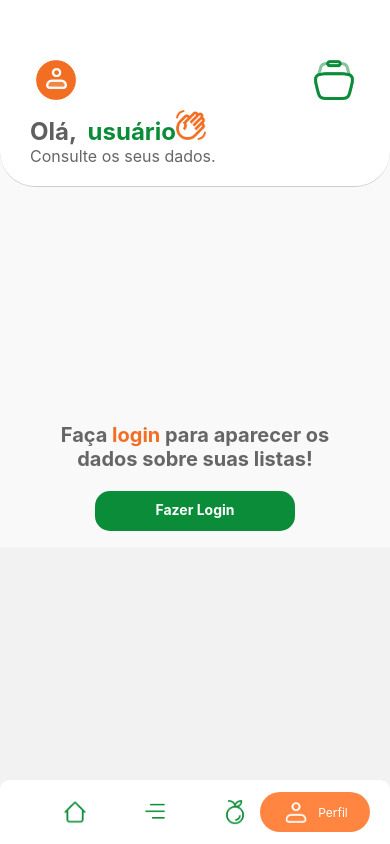
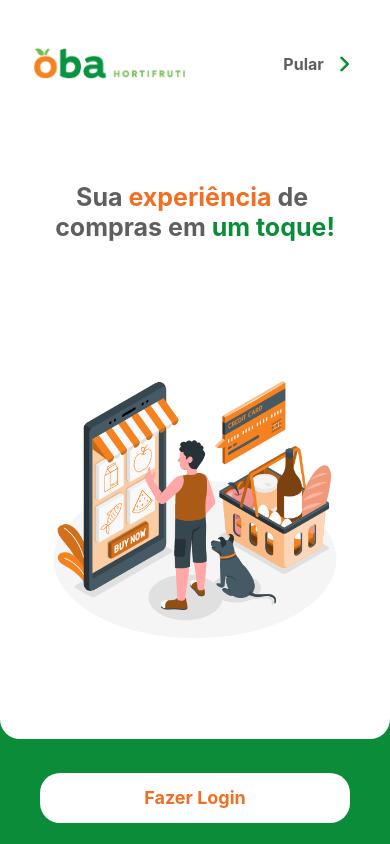
Before and after one commit to MariMari021/AllMarket, a React Native app: screen /Perfil in a window 390 px wide. Built offline with nearby package versions, Linux system fonts and the light colour scheme.

Commit message:
FIM DE APLICATIVO

```diff
--- a/pages/cadastro.js
+++ b/pages/cadastro.js
@@ -1,31 +1,45 @@
 import React, { useState } from 'react';
-import { View, Text, TextInput, TouchableOpacity, StyleSheet, ScrollView, ImageBackground, Image } from 'react-native';
+import { StyleSheet, ImageBackground, View, TextInput, TouchableOpacity, Text, ScrollView, Image } from 'react-native';
+import { useNavigation } from '@react-navigation/native';
 import AsyncStorage from '@react-native-async-storage/async-storage';
-import uuidv4 from './uuidConfig';
-import { useUser } from './UserContext';
+import { SafeAreaView } from 'react-native-web';
 
-export function Cadastro( {navigation} ) {
+export function Cadastro() {
   const [username, setUsername] = useState('');
   const [birthday, setBirthday] = useState('');
   const [phone, setPhone] = useState('');
   const [email, setEmail] = useState('');
   const [password, setPassword] = useState('');
   const [errorMessage, setErrorMessage] = useState('');
-  const { setUserId, setIsAnonymous } = useUser();
+  const navigation = useNavigation();
 
-  const handleUsernameChange = (text) => setUsername(text);
-  const handleBirthdayChange = (text) => setBirthday(text.replace(/[^\d/]/g, ''));
-  const handlePhoneChange = (text) => setPhone(text.replace(/[^\d]/g, ''));
+  const handleUsernameChange = (text) => {
+    setUsername(text);
+  };
+
+  const handleBirthdayChange = (text) => {
+    text = text.replace(/[^\d/]/g, '');
+    setBirthday(text);
+  };
+
+  const handlePhoneChange = (text) => {
+    text = text.replace(/[^\d]/g, '');
+    setPhone(text);
+  };
+
   const handleEmailChange = (text) => {
     setEmail(text);
+
     if (!text.includes('@')) {
       setErrorMessage('Por favor, insira um email válido.');
     } else {
       setErrorMessage('');
     }
   };
+
   const handlePasswordChange = (text) => {
     setPassword(text);
+
     if (text.length !== 8 || !/[!@#$%]/.test(text)) {
       setErrorMessage('A senha deve ter 8 caracteres e conter pelo menos um símbolo (!@#$%).');
     } else {
@@ -40,24 +54,21 @@ export function Cadastro( {navigation} ) {
     }
 
     try {
-      const userId = uuidv4(); // Use a função uuidv4 importada para gerar um UUID para o ID do usuário
-      const userData = { userId, username, birthday, phone, email, password };
-      await AsyncStorage.setItem('userData', JSON.stringify(userData));
-      setUserId(userId);
-      setIsAnonymous(false); // Usuário não é mais anônimo
-      navigation.navigate('Home');
+      // Salvando os dados do cadastro no AsyncStorage
+      await AsyncStorage.setItem('userData', JSON.stringify({ username, email, password }));
+      navigation.navigate('Main');
       setErrorMessage('');
     } catch (error) {
       console.error('Erro ao salvar os dados do cadastro:', error);
     }
   };
 
-
   const handleBackPress = () => {
-    navigation.navigate('Home');
+    navigation.goBack();
   };
 
   return (
+
     <ScrollView contentContainerStyle={styles.scrollContainer}>
       <View style={styles.container}>
         <ImageBackground
@@ -65,7 +76,7 @@ export function Cadastro( {navigation} ) {
           style={styles.backgroundImage}
         >
           <View style={styles.formContainer}>
-            <Text style={styles.welcomeText}>Cadastre-se agora!</Text>
+            <Text style={styles.welcomeText}>Cadastre-se agora para {'\n'}uma melhor experiência!</Text>
             <Image source={require('../assets/logo.png')} style={styles.image} />
             <TextInput
               style={styles.input}
@@ -75,7 +86,7 @@ export function Cadastro( {navigation} ) {
             />
             <TextInput
               style={styles.input}
-              placeholder="(dd/mm/aaaa)"
+              placeholder="Data de Nascimento (dd/mm/aaaa)"
               value={birthday}
               onChangeText={handleBirthdayChange}
             />
@@ -114,19 +125,14 @@ export function Cadastro( {navigation} ) {
               style={styles.backButton}
               onPress={handleBackPress}
             >
-              <Image source={require('../assets/seta_esquerda.png')} style={styles.backButtonText} />
+              <Image source={require('../assets/seta_esquerda.png')} style={styles.backButtonSeta} />
             </TouchableOpacity>
           </View>
-
-
         </ImageBackground>
       </View>
     </ScrollView>
-
-);
-}
-
-
+  );
+};
 
 const styles = StyleSheet.create({
   scrollContainer: {
@@ -150,13 +156,13 @@ const styles = StyleSheet.create({
     borderTopRightRadius: 25,
     padding: 20,
     paddingTop: 40,
-    marginBottom: -180,
+    marginBottom: -200,
     paddingEnd: 40,
     paddingStart: 40,
     alignItems: 'center',
   },
   welcomeText: {
-    fontSize: 24,
+    fontSize: 21,
     fontWeight: 'bold',
     marginBottom: 20,
     textAlign: 'center',
@@ -190,9 +196,6 @@ const styles = StyleSheet.create({
     fontSize: 16,
     fontWeight: 'bold',
   },
-  button:{
-    backgroundColor: '#F26E22'
-  },
   backButton: {
     alignItems: 'center',
     marginTop: 10,
@@ -202,11 +205,10 @@ const styles = StyleSheet.create({
     alignSelf: 'flex-start',
     height: 50
   },
-  backButtonText: {
-    width: 45,
-    height:40,
+  backButtonSeta: {
     alignSelf: 'flex-start',
-    top: 10
+    width: 43,
+    height: 40
   },
   errorContainer: {
     width: '100%',
--- a/pages/compras.js
+++ b/pages/compras.js
@@ -74,7 +74,7 @@ export function Compras({ navigation }) {
                 style={styles.profile}
                 source={require('../assets/profile.png')}
               />
-              <TouchableOpacity>
+              <TouchableOpacity onPress={() => navigation.navigate('Main')}>
                 <Image
                   style={styles.sacola}
                   source={require('../assets/homeIcon.png')}
@@ -86,6 +86,8 @@ export function Compras({ navigation }) {
             </View>
           </View>
 
+
+        <View style={styles.cordefundo}>
           {nenhumValorDefinido ? (
             <View style={styles.mensagemContainer}>
               <Text style={styles.mensagem}>
@@ -191,6 +193,7 @@ export function Compras({ navigation }) {
               </View>
             </>
           )}
+          </View>
         </View>
       </ScrollView>
     </SafeAreaView>
@@ -206,6 +209,9 @@ const styles = StyleSheet.create({
     padding: 40,
     borderWidth: 1,
     borderColor: 'rgba(0, 0, 0, 0.16)'
+  },
+  cordefundo:{
+    backgroundColor: '#f9f9f9',
   },
   headerInicio: {
     flexDirection: "row",
@@ -246,10 +252,12 @@ const styles = StyleSheet.create({
     fontSize: 20,
     textAlign: 'center',
     paddingBottom: 10,
+    fontWeight: 'bold',
+    color: '#5f5f5f'
   },
   nenhumText: {
     color: "#0B8C38",
-    fontWeight: '800'
+    fontWeight: 'bold'
   },
   containerValorTotal: {
     paddingStart: 40,
--- a/pages/inicio.js
+++ b/pages/inicio.js
@@ -1,19 +1,18 @@
 import React from 'react';
-import { View, StyleSheet, TouchableOpacity, Text, Image, ScrollView } from 'react-native';
-import { SafeAreaView } from 'react-native-web';
+import { View, StyleSheet, TouchableOpacity, Text, Image, ScrollView, SafeAreaView } from 'react-native';
 
 export function Inicio({ navigation }) {
     const handleLoginPress = () => {
-        navigation.navigate('Login');
+        navigation.navigate('Cadastro');
     };
 
     const handleBackPress = () => {
-        navigation.navigate('Home'); // Navega de volta para a página Index
+        navigation.navigate('Main'); // Navega de volta para a página Index
     };
 
     return (
-        <SafeAreaView style={{backgroundColor:'#fff'}}>
-            <ScrollView style={{ flex: 1 }}>
+        <SafeAreaView style={styles.safeArea}>
+            <ScrollView contentContainerStyle={styles.scrollView}>
                 <View style={styles.container}>
                     <View style={styles.parteBranca}>
                         <View style={styles.header}>
@@ -22,12 +21,9 @@ export function Inicio({ navigation }) {
                                 <Text style={styles.backText}>Pular</Text>
                                 <Image source={require('../assets/setaDireita.png')} style={styles.backIcon} />
                             </TouchableOpacity>
-
-
                         </View>
                         <Text style={styles.text}>Sua <Text style={styles.orangeText}>experiência</Text> de {'\n'}compras em <Text style={styles.greenText}>um toque!</Text></Text>
                         <Image source={require('../assets/inicio.gif')} style={styles.imgPrincipal} />
-
                     </View>
                     <TouchableOpacity style={styles.button} onPress={handleLoginPress}>
                         <Text style={styles.buttonText}>Fazer Login</Text>
@@ -39,25 +35,30 @@ export function Inicio({ navigation }) {
 };
 
 const styles = StyleSheet.create({
+    safeArea: {
+        flex: 1,
+        backgroundColor: '#0B8C38',
+    },
+    scrollView: {
+        flexGrow: 1,
+    },
     container: {
         flex: 1,
-        backgroundColor: '#0B8C38',
         alignItems: 'center',
     },
     parteBranca: {
         backgroundColor: 'white',
         width: '100%',
-        height: '83%',
         paddingStart: '8%',
         paddingEnd: '8%',
         paddingTop: '12%',
-        paddingBottom: '42%',
+        paddingBottom: '22%',
         borderBottomLeftRadius: 20,
         borderBottomRightRadius: 20,
     },
     logo: {
         width: 155,
-        height: 35
+        height: 35,
     },
     header: {
         flexDirection: 'row',
@@ -77,16 +78,15 @@ const styles = StyleSheet.create({
         marginRight: 5,
         color: '#5F5F5F',
         fontWeight: 'bold',
-        fontSize: 16
+        fontSize: 16,
     },
     text: {
         color: '#5F5F5F',
         fontSize: 25,
         fontWeight: 'bold',
         textAlign: 'center',
-        alignItems: 'center',
         marginTop: 80,
-        marginBottom: '37%'
+        marginBottom: '37%',
     },
     orangeText: {
         color: '#F26E22',
@@ -106,14 +106,13 @@ const styles = StyleSheet.create({
         borderRadius: 20,
         width: 310,
         height: 50,
-        top: '5%'
+        marginTop: 34,
+        justifyContent: 'center',
+        alignItems: 'center',
     },
     buttonText: {
         color: '#F26E22',
         fontSize: 18,
         fontWeight: 'bold',
-        textAlign: 'center',
-        top: 10
     },
-
 });
--- a/pages/listaSalva.js
+++ b/pages/listaSalva.js
@@ -3,7 +3,6 @@ import { View, Text, TouchableOpacity, Modal, ScrollView, StyleSheet, Image } fr
 import { useNavigation } from '@react-navigation/native';
 import AsyncStorage from '@react-native-async-storage/async-storage';
 import { useListas } from './ListasContext';
-import { useUser } from './UserContext';
 
 export function ListaSalva({ route, valorLimite, categoriasComTotais }) {
     const navigation = useNavigation();
@@ -11,8 +10,6 @@ export function ListaSalva({ route, valorLimite, categoriasComTotais }) {
     const [selectedLista, setSelectedLista] = useState(null);
     const [modalExcluirVisible, setModalExcluirVisible] = useState(false);
     const { listasSalvas, setListasSalvas, saveListas } = useListas();
-    const { userId, isAnonymous } = useUser();
-
 
     useEffect(() => {
         if (route.params?.listasSalvas) {
@@ -25,18 +22,18 @@ export function ListaSalva({ route, valorLimite, categoriasComTotais }) {
         carregarListasSalvas(); // Carrega as listas salvas ao iniciar o componente
     }, []);
 
-    const salvarListas = async (listas, userId) => {
+    const salvarListas = async (listas) => {
         try {
             const jsonValue = JSON.stringify(listas);
-            await AsyncStorage.setItem(`@listasSalvas_${userId}`, jsonValue);
+            await AsyncStorage.setItem('@listasSalvas', jsonValue);
         } catch (error) {
             console.error('Erro ao salvar as listas: ', error);
         }
     };
 
-    const carregarListasSalvas = async (userId) => {
+    const carregarListasSalvas = async () => {
         try {
-            const listasSalvasString = await AsyncStorage.getItem(`@listasSalvas_${userId}`);
+            const listasSalvasString = await AsyncStorage.getItem('@listasSalvas');
             if (listasSalvasString !== null) {
                 setListasSalvas(JSON.parse(listasSalvasString));
             }
@@ -44,15 +41,6 @@ export function ListaSalva({ route, valorLimite, categoriasComTotais }) {
             console.error('Erro ao carregar as listas salvas: ', error);
         }
     };
-
-    useEffect(() => {
-        const fetchListas = async () => {
-            if (userId) {
-                await carregarListasSalvas(userId);
-            }
-        };
-        fetchListas();
-    }, [userId]);
 
     const handleListaPress = (lista) => {
         setSelectedLista(lista);
@@ -64,7 +52,7 @@ export function ListaSalva({ route, valorLimite, categoriasComTotais }) {
         setListasSalvas(novasListas);
         setModalVisible(false);
         setModalExcluirVisible(false);
-        await saveListas(novasListas); // Salva as listas após excluir
+        await salvarListas(novasListas); // Salva as listas após excluir
         if (route.params?.atualizarListas) {
             route.params.atualizarListas(novasListas);
         }
@@ -92,7 +80,7 @@ export function ListaSalva({ route, valorLimite, categoriasComTotais }) {
                 </View>
                 <View style={styles.containerLogo}>
                     <Text style={styles.bemVindo}><Text style={styles.subtitulo}>Lista</Text> Salva</Text>
-                    <Text style={styles.subtitle}>Consulte os as listas que você salvou anteriomente.</Text>
+                    <Text style={styles.subtitle}>Consulte as listas que você salvou anteriormente.</Text>
                 </View>
             </View>
 
@@ -203,6 +191,7 @@ export function ListaSalva({ route, valorLimite, categoriasComTotais }) {
     );
 }
 
+
 const styles = StyleSheet.create({
     container: {
         flexGrow: 1,
@@ -272,7 +261,8 @@ const styles = StyleSheet.create({
         marginBottom: 25,
         borderWidth: 1,
         borderColor: '#ccc',
-        height: 110
+        height: 110,
+        top: 25
     },
     textContainer: {
         flex: 1,
--- a/pages/perfil.js
+++ b/pages/perfil.js
@@ -1,24 +1,20 @@
 import React, { useState, useEffect } from 'react';
-import { View, Text, TouchableOpacity, StyleSheet, ScrollView, Image } from 'react-native';
+import { View, Text, TextInput, StyleSheet, TouchableOpacity, Image } from 'react-native';
+import { useNavigation } from '@react-navigation/native';
 import AsyncStorage from '@react-native-async-storage/async-storage';
-import { useNavigation } from '@react-navigation/native';
-import { useUser } from './UserContext';
-import { useListas } from './ListasContext';
+import { useListas } from './ListasContext'; // Importe o contexto das listas
 
 export function Perfil() {
-  const { userId, logout: userLogout } = useUser();
-  const { logout: listasLogout } = useListas();
+  const navigation = useNavigation();
+  const { listasSalvas, totalProdutos } = useListas(); // Use o contexto das listas
   const [userData, setUserData] = useState({ username: '', email: '', password: '' });
-  const [isLoggedIn, setIsLoggedIn] = useState(false);
-  const navigation = useNavigation();
-
   useEffect(() => {
     const getUserData = async () => {
       try {
+        // Recuperando os dados salvos do AsyncStorage
         const storedUserData = await AsyncStorage.getItem('userData');
         if (storedUserData) {
           setUserData(JSON.parse(storedUserData));
-          setIsLoggedIn(true);
         }
       } catch (error) {
         console.error('Erro ao recuperar os dados do cadastro:', error);
@@ -28,46 +24,42 @@ export function Perfil() {
     getUserData();
   }, []);
 
-  const handleLogout = async () => {
-    try {
-      console.log('Calling handleLogout');
-      await AsyncStorage.removeItem('userData');
-      setUserData({ username: '', email: '', password: '' });
-      setIsLoggedIn(false);
-      await listasLogout(userId); // Call logout from ListasContext with userId
-      await userLogout(); // Call logout from UserContext
-      console.log('Logout successful');
-    } catch (error) {
-      console.error('Erro ao fazer logout:', error);
-    }
+  const numListasSalvas = listasSalvas.length;
+  const [produtosAdicionados, setProdutosAdicionados] = useState([]); // Estado para armazenar os produtos adicionados
+
+  const numProdutosAdicionados = produtosAdicionados.length; // Calcula o número de produtos adicionados
+
+
+  const firstName = userData.username.split(' ')[0];
+  const handleNavigateToCompras = () => {
+    navigation.navigate('Compras', { ultimoValorLimite: valorLimite, categoriasComTotais });
   };
 
+  return (
+    <View style={styles.container}>
+      <View style={styles.header2}>
+        <View style={styles.headerInicio}>
+          <Image
+            style={styles.profile}
+            source={require('../assets/profile.png')}
+          />
+          <TouchableOpacity onPress={handleNavigateToCompras}>
+            <Image
+              style={styles.sacola}
+              source={require('../assets/sacola.png')}
+            />
+          </TouchableOpacity>
+        </View>
 
-
-  return (
-    <ScrollView style={{ height: 50 }}>
-      <View style={styles.container}>
-        <View style={styles.topBar}>
-          <View style={styles.iconContainer}>
-            <Image source={require('../assets/profile.png')} style={styles.iconeTopo} />
-            <Image source={require('../assets/sacola.png')} style={styles.iconeTopo} />
-          </View>
         <View style={styles.header}>
-            <Text style={styles.greeting}>
-              Olá,
-              <Text style={styles.username}> {userData.username ? userData.username.split(' ')[0] : ' usuário'}
-              </Text>
-              <Image source={require('../assets/ola.png')} style={styles.ola} />
-            </Text>
+          <Text style={styles.greeting}>Olá, <Text style={styles.userName}>{firstName}</Text> <Image source={require('../assets/ola.png')} style={styles.ola} /> </Text>
           <Text style={styles.subtitle}>Consulte os seus dados.</Text>
         </View>
       </View>
       <View style={styles.tudo}>
-          {isLoggedIn ? (
-            <>
         <View style={styles.cardContainer}>
           <View style={styles.card}>
-                  <Text style={styles.cardTitle}><Text style={styles.yellowText}>Produtos</Text> {'\n'}na lista</Text>
+            <Text style={styles.cardTitle}><Text style={styles.yellowText}>Produtos</Text>{'\n'}na lista</Text>
             <View style={styles.cardContent}>
               <Image source={require('../assets/sacolaBranca.png')} style={styles.cardIcon} />
               <Text style={styles.cardNumber}>{totalProdutos}</Text>
@@ -81,7 +73,7 @@ export function Perfil() {
             <Text style={styles.cardTitle2}><Text style={styles.greenText}>Listas</Text> adicionadas</Text>
             <View style={styles.cardContent}>
               <Image source={require('../assets/categoriaIcon.png')} style={styles.cardIcon} />
-                    <Text style={styles.cardNumber2}>{listasSalvas.length}</Text>
+              <Text style={styles.cardNumber2}>{numListasSalvas}</Text>
             </View>
             <TouchableOpacity style={styles.button2} onPress={() => navigation.navigate('ListaSalva')}>
               <Text style={styles.buttonText}>Ver Mais</Text>
@@ -104,55 +96,39 @@ export function Perfil() {
           <Image source={require('../assets/senhaIcon.png')} style={styles.inputIcon} />
           <TextInput style={styles.input} placeholder="Senha" secureTextEntry={true} value={userData.password} />
         </View>
-              <TouchableOpacity onPress={handleLogout}>
-                <Text style={styles.logoutButton}>Sair do login</Text>
-              </TouchableOpacity>
-              <TouchableOpacity style={styles.tutorialButton} onPress={() => navigation.navigate('Tutorial')}>
-                <Text style={styles.tutorialButtonText}>Acesse o tutorial</Text>
-                <Image source={require('../assets/tutorialIcon.png')} style={styles.tutorialButtonIcon} />
-              </TouchableOpacity>
-            </>
-          ) : (
-            <View style={styles.loginPromptContainer}>
-              <Text style={styles.loginPromptText}>
-                Faça <Text style={styles.loginHighlight}>login</Text> para aparecer os dados sobre suas listas!
-              </Text>
-              <TouchableOpacity style={styles.loginButton} onPress={() => navigation.navigate('Login')}>
-                <Text style={styles.loginButtonText}>Fazer Login</Text>
-              </TouchableOpacity>
       </View>
-          )}
+
     </View>
-      </View>
-    </ScrollView>
   );
 }
+
 
 const styles = StyleSheet.create({
   container: {
     flex: 1,
     backgroundColor: '#F9F9F9',
   },
-  tudo: {
-    padding: 16,
+  headerInicio: {
+    flexDirection: "row",
+    justifyContent: "space-between",
+    alignItems: "center"
   },
-  username: {
-    color: '#0B8C38',
+  profile: {
+    width: 45,
+    height: 45
   },
-  iconeTopo: {
-    marginTop: 40,
-    width: 40,
-    height: 40,
+  sacola: {
+    width: 30,
+    height: 30
   },
-  topBar: {
-    width: '100%',
-    borderBottomWidth: 1,
-    borderBottomColor: '#ccc',
-    padding: 20,
-    marginBottom: 20,
+  header2: {
+    backgroundColor: "#fff",
     borderBottomEndRadius: 35,
     borderBottomStartRadius: 35,
-    backgroundColor: '#fff',
+    padding: 40,
+    borderWidth: 1,
+    borderColor: 'rgba(0, 0, 0, 0.16)'
+
   },
   iconContainer: {
     flexDirection: 'row',
@@ -165,10 +141,10 @@ const styles = StyleSheet.create({
     height: 30,
   },
   greeting: {
-    fontSize: 24,
+    fontSize: 26,
     fontWeight: 'bold',
-    marginLeft: 10,
     color: '#5F5F5F',
+    top: 20
   },
   userName: {
     color: '#007B3A',
@@ -176,35 +152,41 @@ const styles = StyleSheet.create({
   subtitle: {
     fontSize: 16,
     color: '#666',
-    marginLeft: 10,
+    top: 20
+  },
+  tudo: {
+    padding: 20
   },
   cardContainer: {
     flexDirection: 'row',
     justifyContent: 'space-between',
     marginBottom: 20,
     marginHorizontal: 16,
+    top: 20
   },
   card: {
     width: '48%',
     padding: 16,
     backgroundColor: '#0B8C38',
-    borderRadius: 20,
+    borderRadius: 25,
+    alignItems: 'center',
   },
   card2: {
     width: '48%',
     padding: 16,
     backgroundColor: '#fff',
-    borderRadius: 20,
+    borderRadius: 25,
+    alignItems: 'center',
     borderColor: '#ccc',
     borderWidth: 1,
   },
   cardTitle: {
-    fontSize: 19,
+    fontSize: 16,
     color: '#EAEAEA',
     fontWeight: 'bold',
   },
   cardTitle2: {
-    fontSize: 19,
+    fontSize: 16,
     color: '#5F5F5F',
     fontWeight: 'bold',
   },
@@ -213,14 +195,14 @@ const styles = StyleSheet.create({
     alignItems: 'center',
   },
   yellowText: {
-    color: '#F7AB38',
+    color: '#F26E22',
     fontWeight: 'bold',
-    fontSize: 22,
+    fontSize: 20,
   },
   greenText: {
     color: '#0B8C38',
     fontWeight: 'bold',
-    fontSize: 22,
+    fontSize: 20,
   },
   cardNumber: {
     fontSize: 45,
@@ -245,9 +227,8 @@ const styles = StyleSheet.create({
     paddingHorizontal: 12,
     backgroundColor: '#88B887',
     borderRadius: 20,
-    width: 150,
+    width: 130,
     height: 40,
-    marginLeft: -6,
   },
   button2: {
     marginTop: 10,
@@ -257,18 +238,17 @@ const styles = StyleSheet.create({
     paddingHorizontal: 12,
     backgroundColor: '#F4884A',
     borderRadius: 20,
-    width: 150,
+    width: 130,
     height: 40,
-    marginLeft: -6,
   },
   buttonText: {
     color: '#fff',
-    fontSize: 17,
-    flex: 1,
+    fontSize: 14,
+    flex: 1,  // To make the text take up available space
     textAlign: 'center',
   },
   buttonIcon: {
-    width: 32,
+    width: 33,
     height: 30,
   },
   sectionTitleContainer: {
@@ -278,11 +258,14 @@ const styles = StyleSheet.create({
     marginHorizontal: 16,
   },
   sectionTitle: {
-    fontSize: 22,
+    fontSize: 21,
     fontWeight: 'bold',
     marginRight: 5,
     color: '#5F5F5F',
+    top: 20,
+    marginBottom: 20
   },
+
   inputContainer: {
     flexDirection: 'row',
     alignItems: 'center',
@@ -304,87 +287,4 @@ const styles = StyleSheet.create({
     height: 33,
     marginRight: 8,
   },
-  logoutButton: {
-    backgroundColor: '#fff',
-    textAlign: 'center',
-    marginTop: 20,
-    color: '#F4884A',
-    fontSize: 16,
-    fontWeight: 'bold',
-    paddingVertical: 8,
-    paddingHorizontal: 12,
-    borderRadius: 13,
-    shadowColor: '#000',
-    shadowOffset: {
-      width: 0,
-      height: 2,
-    },
-    shadowOpacity: 0.25,
-    shadowRadius: 3.84,
-    elevation: 5,
-    marginBottom: 20,
-    marginHorizontal: 16,
-  },
-  loginPromptContainer: {
-    alignItems: 'center',
-    justifyContent: 'center',
-    flex: 1,
-    marginTop: 200, // Ajuste para centralizar verticalmente conforme necessário
-  },
-  loginPromptText: {
-    fontSize: 20,
-    color: '#666',
-    marginBottom: 20,
-    textAlign: 'center',
-    fontWeight: 'bold',
-    paddingEnd: 40,
-    paddingStart: 40
-  },
-  loginHighlight: {
-    color: '#F26E22', // Cor laranja
-    fontWeight: 'bold',
-    fontSize: 20
-  },
-  loginButton: {
-    backgroundColor: '#0B8C38',
-    paddingVertical: 10,
-    paddingHorizontal: 20,
-    borderRadius: 15,
-    width: 200,
-    height: 40
-  },
-  loginButtonText: {
-    color: '#fff',
-    fontSize: 14,
-    fontWeight: 'bold',
-    textAlign: 'center'
-  },
-  tutorialButton: {
-    backgroundColor: '#FF7300',
-    flexDirection: 'row',
-    alignItems: 'center',
-    justifyContent: 'center',
-    paddingVertical: 10,
-    paddingHorizontal: 20,
-    borderRadius: 13,
-    marginTop: 20,
-    shadowOffset: {
-      width: 0,
-      height: 2,
-    },
-    shadowOpacity: 0.25,
-    shadowRadius: 3.84,
-    elevation: 5,
-    marginHorizontal: 16,
-  },
-  tutorialButtonText: {
-    color: '#fff',
-    fontSize: 16,
-    fontWeight: 'bold',
-    marginRight: 10,
-  },
-  tutorialButtonIcon: {
-    width: 20,
-    height: 20,
-  },
 });
--- a/pages/sobre.js
+++ b/pages/sobre.js
@@ -249,7 +249,7 @@ const styles = StyleSheet.create({
         paddingStart: 23,
         paddingEnd: 23,
         padding: 15,
-        width: 300,
+        width: 325,
         height: 145,
         backgroundColor: '#0B8C38',
         borderRadius: 20,
--- a/routes.js
+++ b/routes.js
@@ -122,7 +122,7 @@ function MainTabNavigator() {
 
 function AppNavigator() {
   return (
-    <Stack.Navigator initialRouteName="Main">
+    <Stack.Navigator initialRouteName="Inicio">
       <Stack.Screen name="Main" component={MainTabNavigator} options={{ headerShown: false }} />
       <Stack.Screen name="Login" component={Login} options={{ headerShown: false }} />
       <Stack.Screen name="Produtos" component={Produtos} options={{ headerShown: false }} />
```
Also changed, not shown: pages/ListasContext.js (+36 -24 lines), pages/index.js (+33 -16 lines), pages/oi.txt (added). Lines whose indentation alone changed are shown as unchanged.
